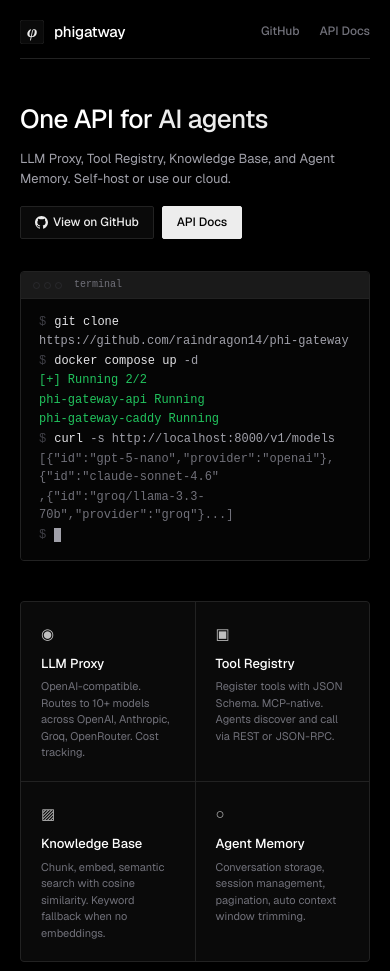
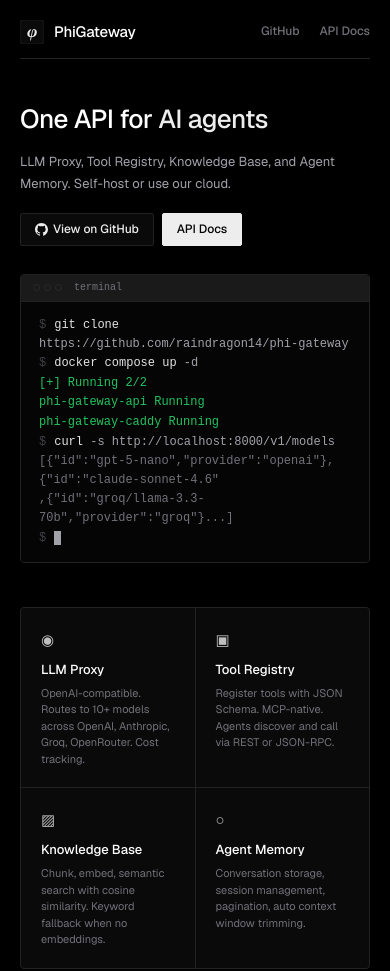
Before and after one commit to raindragon14/phi-gateway, a plain HTML site: page srv/landing/index.html in a window 390 px wide. Shown: the top 971 px of the page. Drawn offline with nearby package versions, Linux system fonts and the light colour scheme.

Commit message:
fix: typo PhiGateway, desktop improvements, update AGENTS.md v2.0
- Fix brand typo: phigatway -> PhiGateway
- Desktop: wider max-width (1024px), larger hero text (36px), better spacing
- Phone: preserved exactly, no regressions
- AGENTS.md: updated for public repo, dev/prod dirs, deploy workflow, design tokens

```diff
--- a/srv/landing/index.html
+++ b/srv/landing/index.html
@@ -33,7 +33,7 @@
             min-height: 100vh; display: flex; flex-direction: column;
             -webkit-font-smoothing: antialiased;
         }
-        .page { max-width: 960px; margin: 0 auto; padding: 32px 40px; flex: 1; display: flex; flex-direction: column; }
+        .page { max-width: 1024px; margin: 0 auto; padding: 40px 48px; flex: 1; display: flex; flex-direction: column; }
         header {
             display: flex; justify-content: space-between; align-items: center;
             padding-bottom: 14px; border-bottom: 1px solid var(--border); margin-bottom: 40px;
@@ -44,15 +44,15 @@
         header nav a { color: var(--text-muted); text-decoration: none; font-size: 12px; font-weight: 500; transition: color 50ms var(--ease); }
         header nav a:hover { color: var(--text); }
 
-        .hero { display: flex; gap: 32px; margin-bottom: 40px; align-items: center; }
+        .hero { display: flex; gap: 48px; margin-bottom: 44px; align-items: center; }
         .hero-text { flex: 1; }
-        .hero-text h1 { font-size: 32px; font-weight: 500; letter-spacing: -0.02em; margin-bottom: 8px; color: var(--text-heading); }
+        .hero-text h1 { font-size: 36px; font-weight: 500; letter-spacing: -0.02em; margin-bottom: 10px; color: var(--text-heading); }
         .hero-text h1 em { font-style: normal; color: var(--text); }
-        .hero-text p { font-size: 13px; color: var(--text-secondary); max-width: 400px; margin-bottom: 16px; }
+        .hero-text p { font-size: 14px; color: var(--text-secondary); max-width: 420px; margin-bottom: 18px; line-height: 1.7; }
         .hero-text .actions { display: flex; gap: 8px; }
         .hero-terminal {
-            flex: 1; background: var(--bg-surface); border: 1px solid var(--border); border-radius: 4px;
-            overflow: hidden; min-width: 380px;
+            flex: 1.1; background: var(--bg-surface); border: 1px solid var(--border); border-radius: 4px;
+            overflow: hidden; min-width: 400px; max-width: 480px;
         }
         .hero-terminal .bar {
             background: var(--bg-term-bar); padding: 5px 12px; display: flex; gap: 4px; align-items: center;
@@ -120,12 +120,13 @@
         footer a { color: var(--text-muted); text-decoration: none; } footer a:hover { color: var(--text); }
 
         @media (max-width: 720px) {
-            .hero { flex-direction: column; }
-            .hero-terminal { min-width: auto; }
+            .hero { flex-direction: column; gap: 28px; }
+            .hero-terminal { min-width: auto; max-width: none; }
             .grid { grid-template-columns: repeat(2, 1fr); }
             .sections { grid-template-columns: 1fr; }
             .endpoint-grid { grid-template-columns: repeat(2, 1fr); }
             .hero-text h1 { font-size: 26px; }
+            .hero-text p { font-size: 13px; }
             .page { padding: 20px; }
         }
     </style>
@@ -135,7 +136,7 @@
         <header>
             <a href="/" class="brand">
                 <svg viewBox="0 0 32 32"><rect width="32" height="32" rx="4" fill="#0a0a0a" stroke="#222" stroke-width="1"/><text x="16" y="22" text-anchor="middle" font-size="19" font-family="Georgia,serif" font-weight="700" fill="#ededed" font-style="italic">&phi;</text></svg>
-                phigatway
+                PhiGateway
             </a>
             <nav>
                 <a href="https://github.com/raindragon14/phi-gateway" target="_blank" rel="noopener">GitHub</a>
```
